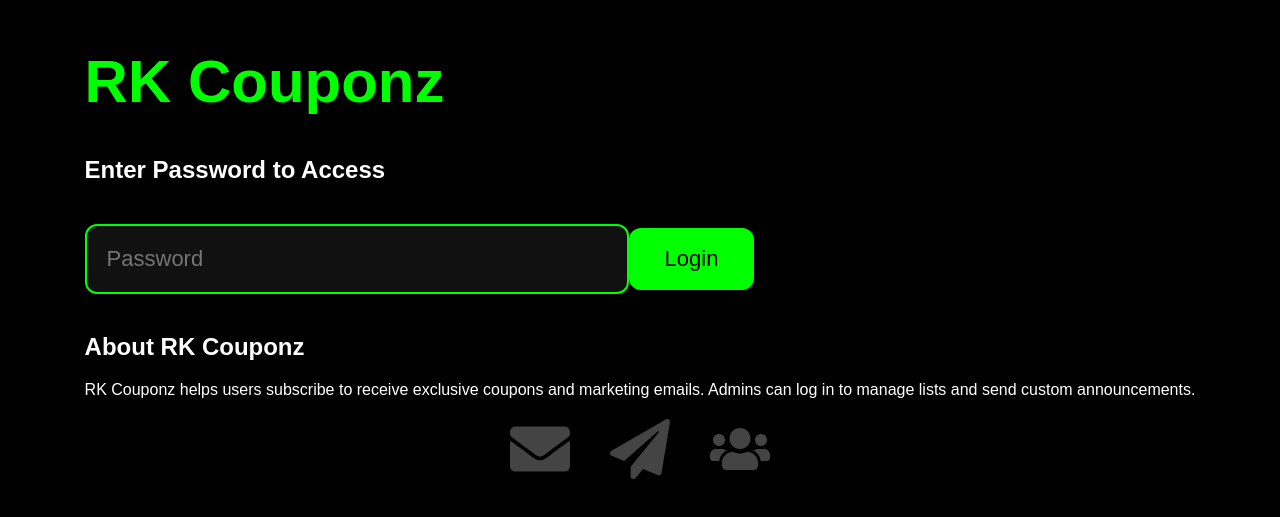
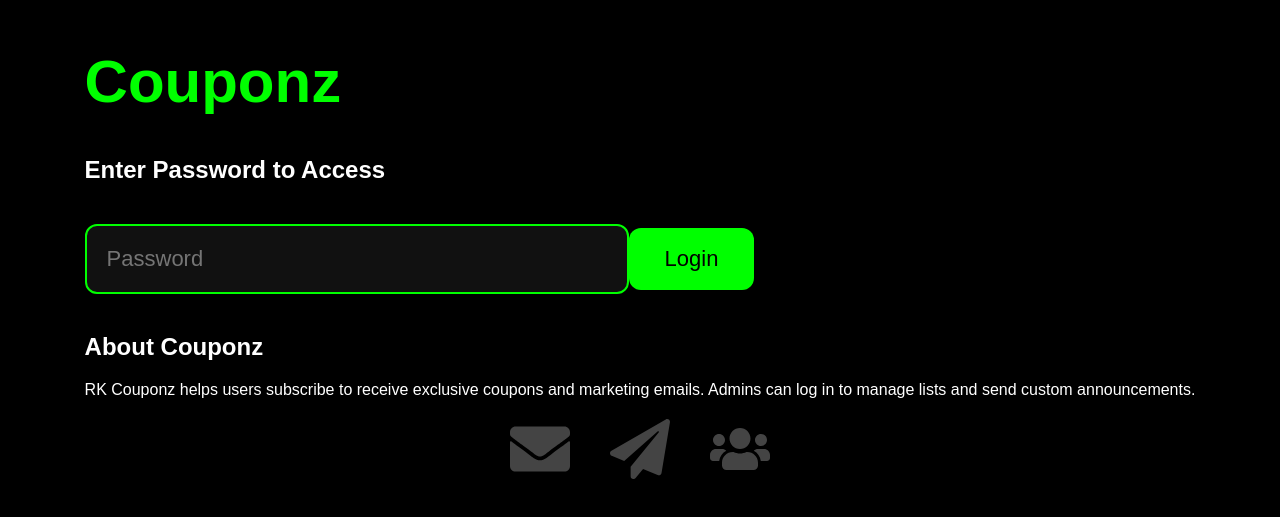
Before and after one commit to Gurnoor-coding/couponz, a React (Create React App) app: page / in a window 1280 px wide. Shown: the part 187-704 px from the top of the page. Built offline with nearby package versions, Linux system fonts and the light colour scheme.

Commit message:
Change text

```diff
--- a/src/App.js
+++ b/src/App.js
@@ -39,7 +39,7 @@ function App() {
     <div>
       {!authenticated ? (
         <div>
-          <div className="App-title">RK Couponz</div>
+          <div className="App-title">Couponz</div>
           <h2>Enter Password to Access</h2>
           <input
             type="password"
@@ -83,7 +83,7 @@ function App() {
 function ProjectInfo() {
   return (
     <div className="project-info">
-      <h2>About RK Couponz</h2>
+      <h2>About Couponz</h2>
       <p>
         RK Couponz helps users subscribe to receive exclusive coupons and
         marketing emails. Admins can log in to manage lists and send custom
```
